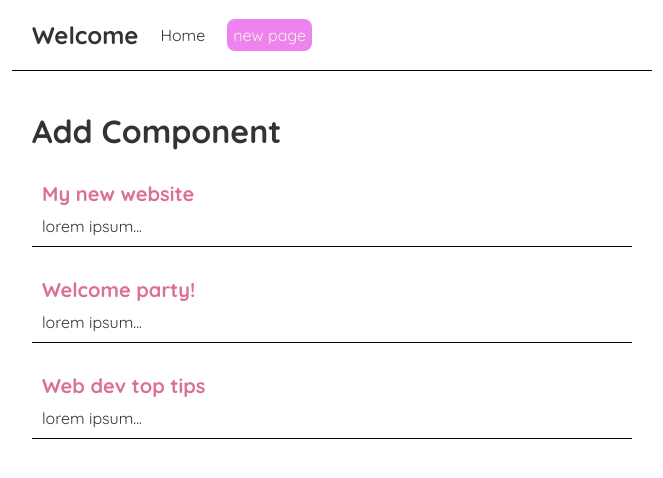
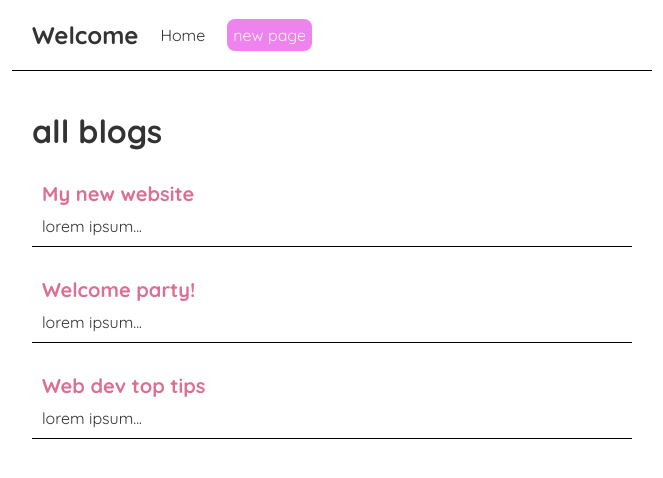
Before and after one commit to malekelkssas/learning-react, a React (Create React App) app: page /Create in a window 1280 px wide. Shown: the top 478 px of the page, without its empty margins (308-971 px from the left). Built offline with nearby package versions, Linux system fonts and the light colour scheme.

Commit message:
lesson 11: using props

```diff
--- a/src/App.js
+++ b/src/App.js
@@ -11,25 +11,12 @@ function App() {
     <div className="App">
       <Navbar />
       <div className="content">
-        <h1>{title}</h1>
         <Home />
-        {/* <br />
-        <h2>Component</h2>
-        <p>Liked {likes} times</p>
-        <p>{[1,2,3,4,5]}</p>
-        <p>{parseInt(Math.random()*10)}</p>
-        <a href={lin}>google</a> */}
 
       </div>
     </div>
   );
 }
-/*
-* what inside the return in the function is not html, it is jsx and called templet
-*here we use className instead of class (camelCase)
-*to create element with class name id => (element.name) div.content
-*in line 20 => we always export out component function then use it in index.js by importing it and use it (line 4, 10)
-*this is the root folder App.js => any folders far away will be subtree of this =>e.g Navbar.js
-*/
+
 
 export default App;
--- /dev/null
+++ b/src/BlogList.js
@@ -0,0 +1,18 @@
+const BlogList = (props) => {
+    console.log(props);
+    return (
+        <div className="blog-list">
+            <h1>{props.title}</h1>
+            {
+            props.blogs.map((item) =>(
+                    <div className="blog-preview" key={item.id}>
+                        <h2>{ item.title } </h2>
+                        <p>{ item.body } </p>
+                    </div>
+                ) )
+            }
+        </div>
+     );
+}
+
+export default BlogList;
--- a/src/Home.js
+++ b/src/Home.js
@@ -1,4 +1,10 @@
 import { useState } from "react"; // this library is to make a vriable reactive => change in browser whenever change in react
+import BlogList from "./BlogList";
+
+/* if there is a prop can repeat i will do the following putting it in new js file =>i think i will do the some as the
+    the relation between index.js and the App.js with the remaining files
+    and we will pass parameters using prop => prop is a way to pass parameters between components (from parent one to child)
+*/
 
 const Home = () => {
 
@@ -9,22 +15,10 @@ const Home = () => {
             { title: 'Web dev top tips', body: 'lorem ipsum...', author: 'mario', id: 3 }
         ]
     );
-    //list of objects
 
-    /**we must here in the div have a key property to be able to keep aabtract with each object or item
-     * and the id must be unique
-     *
-    */
     return (
         <div className="home">
-            {
-            blogs.map((item) =>(
-                    <div className="blog-preview" key={item.id}>
-                        <h2>{ item.title } </h2>
-                        <p>{ item.body } </p>
-                    </div>
-                ) )
-            }
+            <BlogList blogs={blogs} title = "all blogs"/>
         </div>
      );
 }
```
